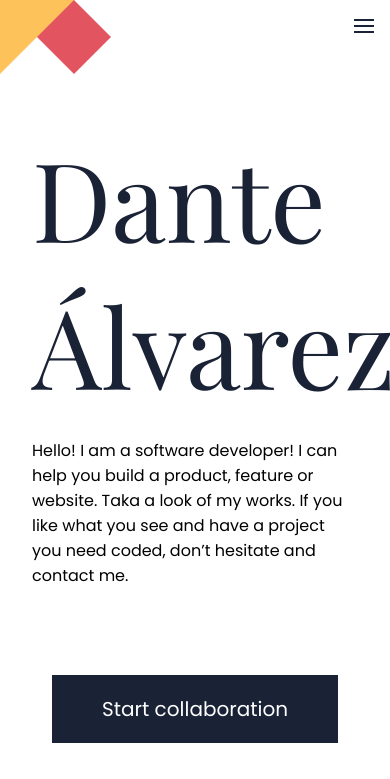
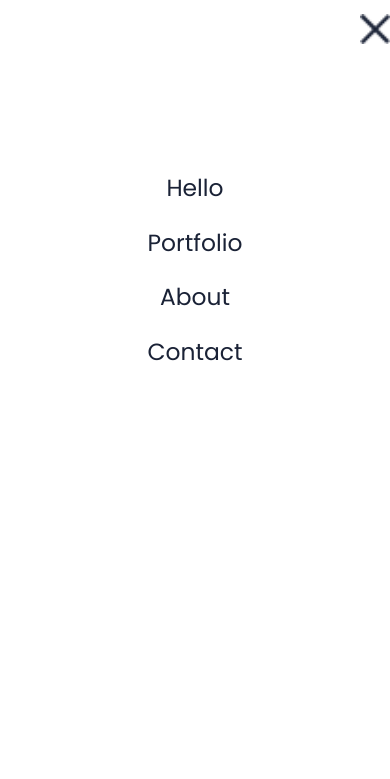
Before and after one commit to danalvrz/Portfolio, a website: page index.html in a window 390 px wide. Shown: the top 779 px of the page. Drawn offline with nearby package versions, Linux system fonts and the light colour scheme.

Commit message:
Add hamburger menu to index.html and basic styles

```diff
--- a/index.html
+++ b/index.html
@@ -51,6 +51,15 @@
           <li><button type="button">Contact</button></li>
         </ul>
       </nav>
+      <div class="hamburger-menu">
+        <img src="images/Union-2.png" alt="x Icon" class="xIcon" />
+        <ul>
+          <li>Hello</li>
+          <li>Portfolio</li>
+          <li>About</li>
+          <li>Contact</li>
+        </ul>
+      </div>
     </header>
     <div class="head-desktop desktop">
       <img
--- a/styles.css
+++ b/styles.css
@@ -17,7 +17,40 @@ nav ul,
 #text-label {
   display: none;
 }
+.hamburger-menu {
+  display: flex;
+  flex-direction: column;
+  position: fixed;
+  transform: translateY(0);
+  transition: transform 0.2s;
+  top: -50px;
+  left: 0;
+  right: 0;
+  bottom: 0;
+  z-index: 99;
+  background-color: white;
+  color: #1a2236;
+  list-style: none;
+  padding-top: 4rem;
+}
+.hamburger-menu ul {
+  display: flex;
+  padding-top: 30%;
+  flex-direction: column;
+  text-align: center;
+}
+.hamburger-menu li {
+  color: #1a2236;
+  font-size: 6vw;
+  line-height: 14vw;
+  font-family: "Poppins", sans-serif;
+}
 
+.xIcon {
+  display: flex;
+  align-self: flex-end;
+  width: 30px;
+}
 section {
   display: flex;
   flex-direction: column;
```
Also changed, not shown: images/Union-2.png (added). Lines whose indentation alone changed are shown as unchanged.
